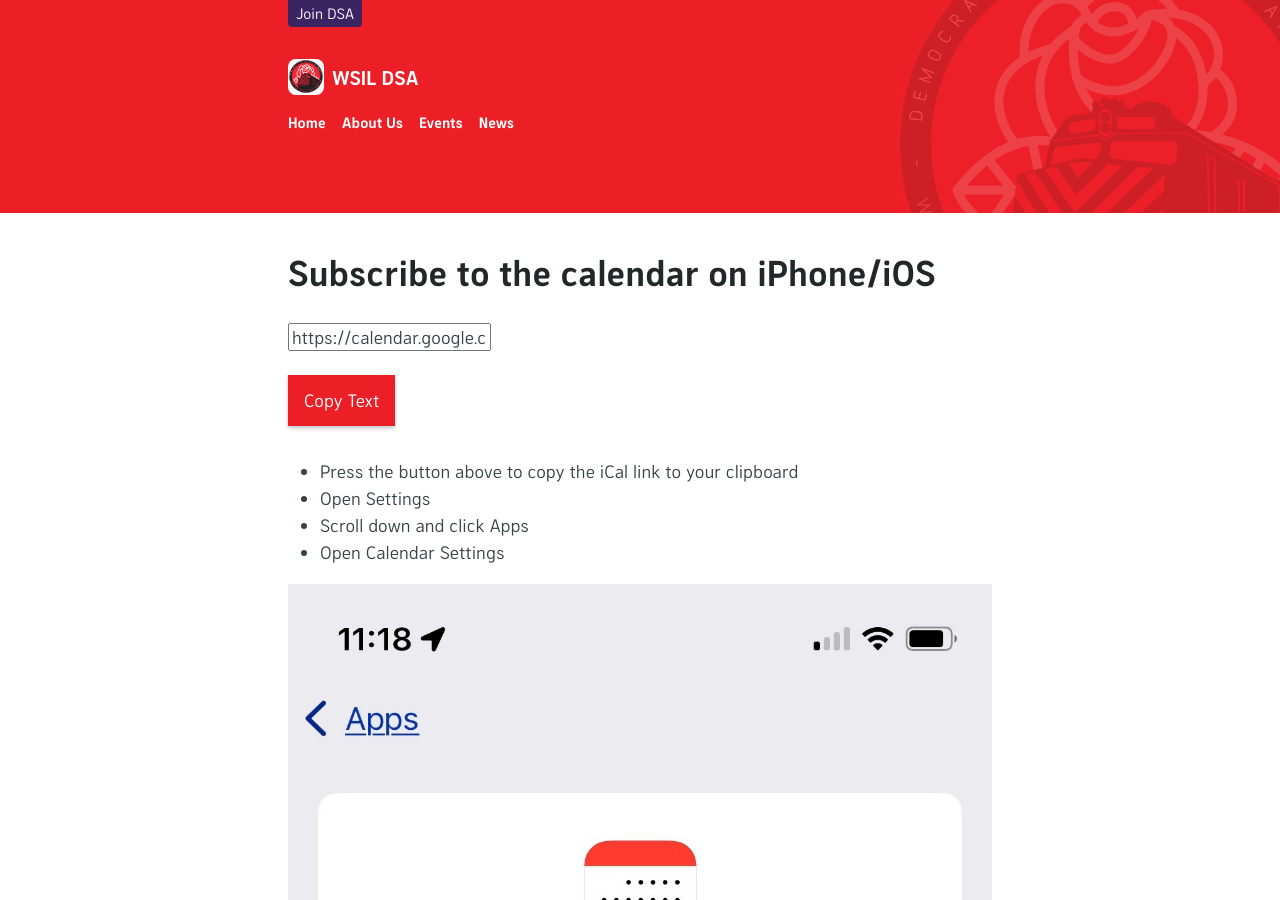
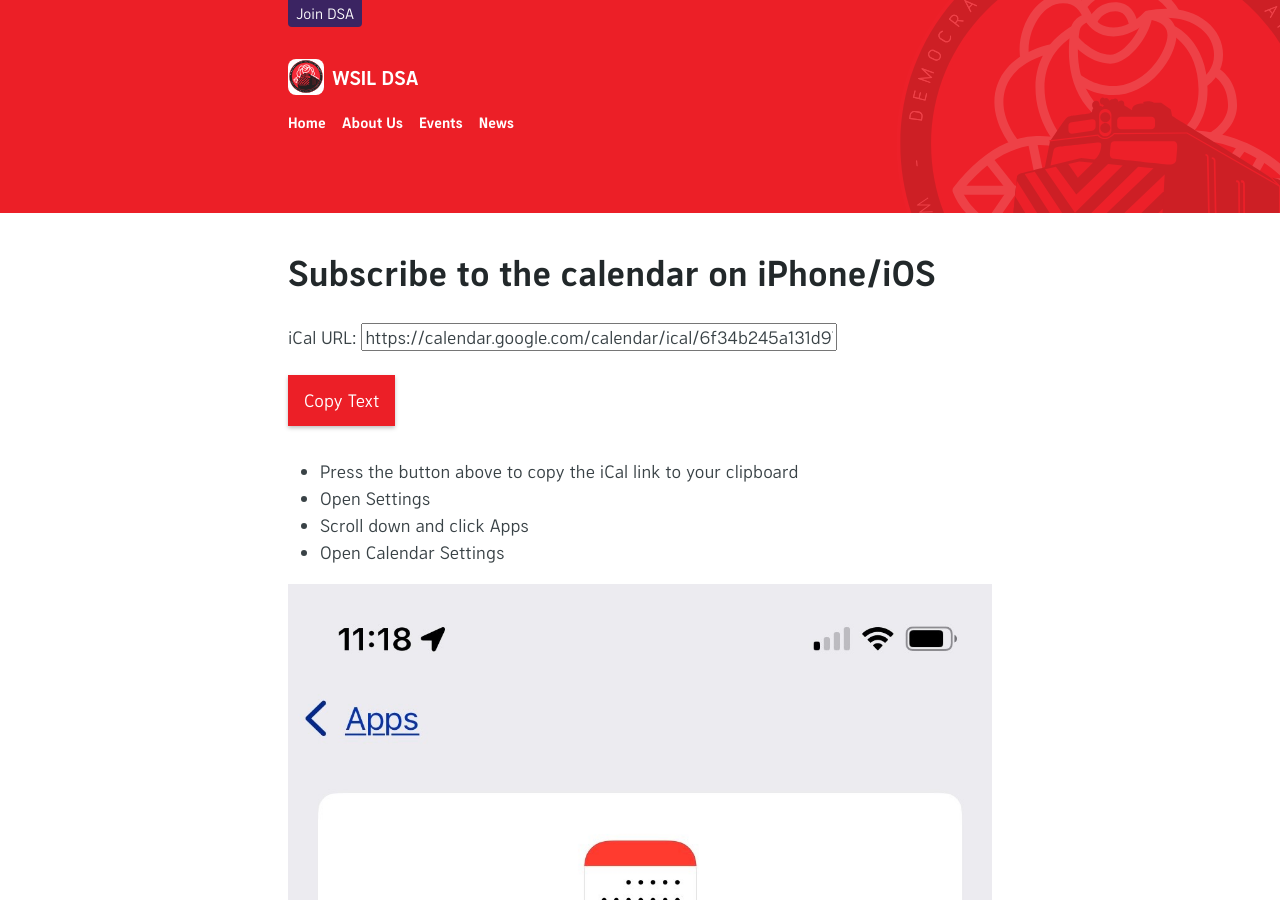
Before and after one commit to wsildsa/wsildsa.github.io, a Jekyll site: the page built from _pages/en/how-to-events-ios.md, in a window 1280 px wide and 900 px high. Built offline with Jekyll 4.4.1, drawn with Linux system fonts in a browser that asks for light colours; nearby versions of some CDN libraries; some web fonts are replaced; library files that are not in the unit come from our copies.

Commit message:
ios-cal: adjust the input box slightly

```diff
--- a/_pages/en/how-to-events-ios.md
+++ b/_pages/en/how-to-events-ios.md
@@ -8,7 +8,7 @@ subhead: <!-- optional display text -->
 
 # Subscribe to the calendar on iPhone/iOS
 
-<input type="text" value="https://calendar.google.com/calendar/ical/6f34b245a131d9734d6922f3b89a34ef8d4a8d61ebd21900f681cfce1829b389%40group.calendar.google.com/public/basic.ics" id="iCalLink">
+iCal URL: <input type="text" value="https://calendar.google.com/calendar/ical/6f34b245a131d9734d6922f3b89a34ef8d4a8d61ebd21900f681cfce1829b389%40group.calendar.google.com/public/basic.ics" id="iCalLink" size="50" readonly="true">
 
 <script>
     function copyFunction() {
```
